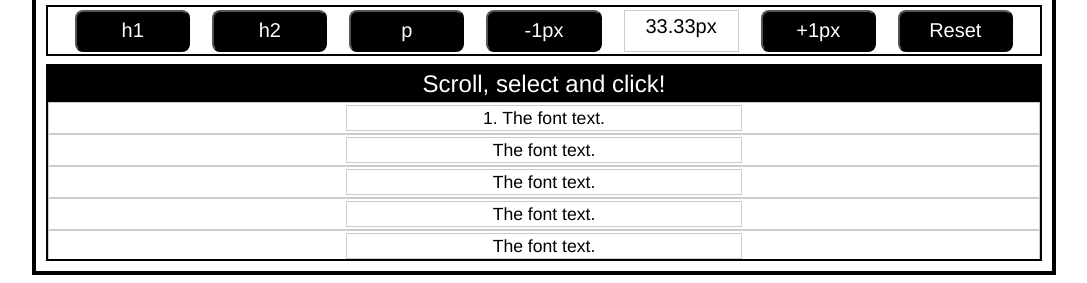
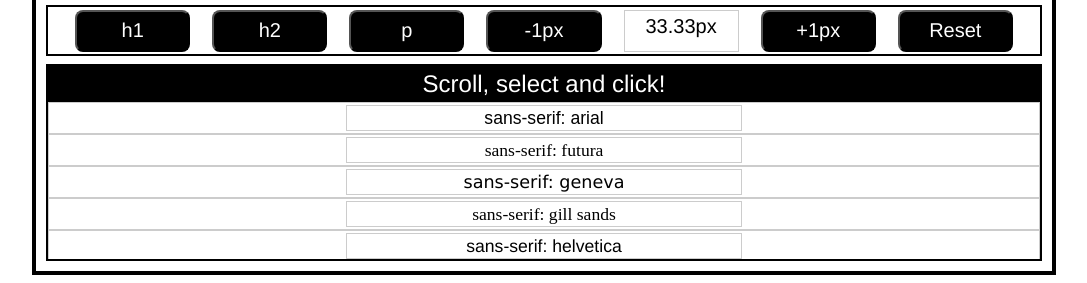
Before and after one commit to StewartMacLeman/Font-Selection-Tool, a plain HTML site: page index.html in a window 1280 px wide. Shown: the part 517-800 px from the top of the page, without its empty margins (96-1183 px from the left). Drawn offline with Linux system fonts and the light colour scheme.

Commit message:
Font updating functions.

```diff
--- a/index.html
+++ b/index.html
@@ -50,34 +50,11 @@
         <button type="button" id="reset">Reset</button>
       </div>
       <!-- /////////////////////////////////////////////////// -->
-      <div class="fontScrollCont">
+      <div class="fontScrollCont" id="fontCont">
         <p class="guideMessage">Scroll, select and click!</p>
-
-          <div class="fontScrollItemDiv">
+          <!-- <div class="fontScrollItemDiv">
             <p class="fontItemText">1. The font text.</p>
-          </div>
-          <div class="fontScrollItemDiv">
-            <p class="fontItemText">The font text.</p>
-          </div>
-          <div class="fontScrollItemDiv">
-            <p class="fontItemText">The font text.</p>
-          </div>
-          <div class="fontScrollItemDiv">
-            <p class="fontItemText">The font text.</p>
-          </div>
-          <div class="fontScrollItemDiv">
-            <p class="fontItemText">The font text.</p>
-          </div>
-          <div class="fontScrollItemDiv">
-            <p class="fontItemText">The font text.</p>
-          </div>
-          <div class="fontScrollItemDiv">
-            <p class="fontItemText">The font text.</p>
-          </div>
-          <div class="fontScrollItemDiv">
-            <p class="fontItemText">The font text.</p>
-          </div>
-
+          </div> -->
       </div>
 
     </main>
--- a/main.js
+++ b/main.js
@@ -48,6 +48,8 @@ let textColourMessage = document.getElementById("textCol");
 
 let textSampleItem = document.querySelectorAll(".elementTypeCont *");
 let textContDiv = document.getElementById("textCont");
+
+let fontScollDiv = document.getElementById("fontCont");
 
 let resetButton = document.getElementById("reset");
 
@@ -109,18 +111,50 @@ function addTextColour(e){
   }
   textColourMessage.textContent = `The text colour selected is: ${colour}`;
 }
+// Creates the font family scroll divs. ---------------------------------
+function createFontDivs(array, scrollBox){
+  for (let i = 0; i < array.length; i++){
+    let div = document.createElement('div');
+    div.classList.add("fontScrollItemDiv");
+
+    div.addEventListener("click", getFont);
+
+    let paragraph = document.createElement('p');
+    paragraph.classList.add("fontItemText");
+    let paragraphText = document.createTextNode(`${array[i].group}: ${array[i].family}`);
+    paragraph.style.fontFamily = `${array[i].family}`;
+
+    paragraph.appendChild(paragraphText);
+    div.appendChild(paragraph);
+    scrollBox.appendChild(div);
+  }
+}
+createFontDivs(fontsArray, fontScollDiv);
+// The function that adds the font to the text sample and updates the respective text.
+function getFont(e){
+  let font = e.target.style.fontFamily;
+  let text = e.target.textContent;
+  for (let i = 0; i < textSampleItem.length; i++){
+    textSampleItem[i].style.fontFamily = font;
+    textSampleItem[i].textContent = text;
+  }
+
+}
 // Reset function. --------------------------------------------------------
 reset.addEventListener("click", resetApp);
 
 function resetApp(){
   bgHorizontalScrollDiv.scrollLeft = 0;
   textHorizontalScrollDiv.scrollLeft = 0;
+  fontScollDiv.scrollTop = 0;
 
   textContDiv.style.backgroundColor = "white";
   bgColourMessage.textContent = `The background colour selected is: white`;
 
   for (let i = 0; i < textSampleItem.length; i++){
     textSampleItem[i].style.color = "black";
+    textSampleItem[i].style.fontFamily = "helvetica";
+    textSampleItem[i].textContent = "Font Group: Font Family";
   }
   textColourMessage.textContent = `The text colour selected is: black`;
 
```
